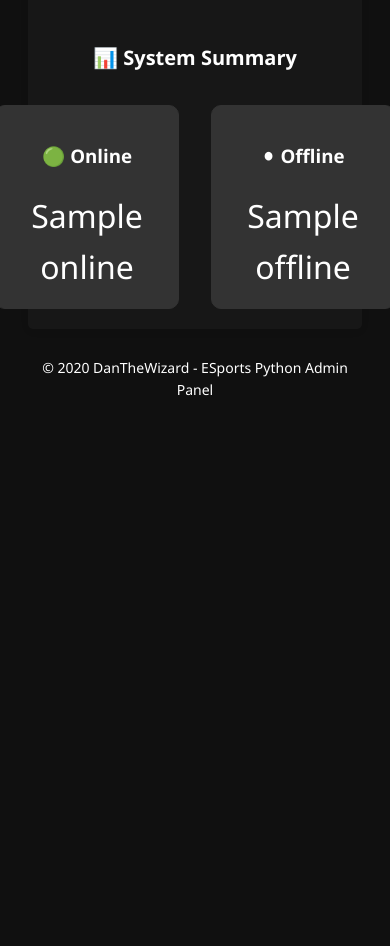
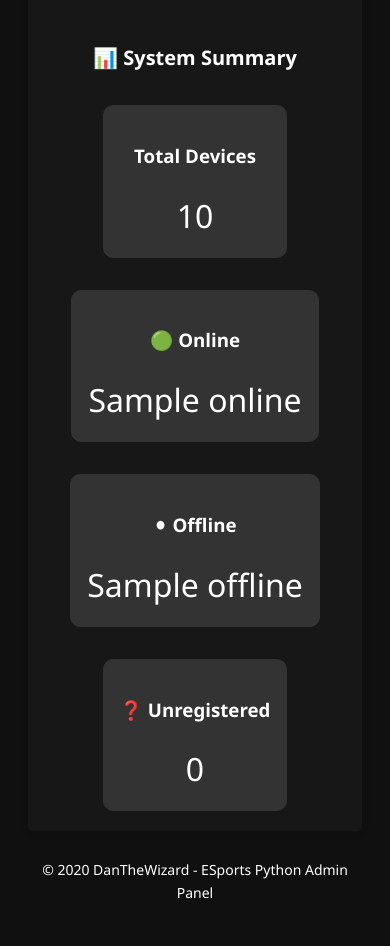
Before and after one commit to DanTheWizard/ESportsPyManager-AdminPanel, a Python web app: template templates/dashboard.html in a window 390 px wide; the page is wider, and only the part inside the window is pictured. Shown: the part 401-1347 px from the top of that part. Before the commit the page ends 797 px from the top of that part, so only its background shows below. Run offline with Jinja, Linux system fonts and the light colour scheme; the template is opened without the code that fills it: most values are stand-ins (such as "Sample title", 1, 10 or a date in 2020).

Commit message:
Small CSS fix for mobile (Mobile wont work well yet, but just in case)

```diff
--- a/templates/dashboard.html
+++ b/templates/dashboard.html
@@ -49,6 +49,9 @@
             display: flex;
             gap: 2em;
             margin-top: 1em;
+            flex-wrap: wrap;
+            align-content: center;
+            justify-content: center;
         }
 
         .device-box {
```
